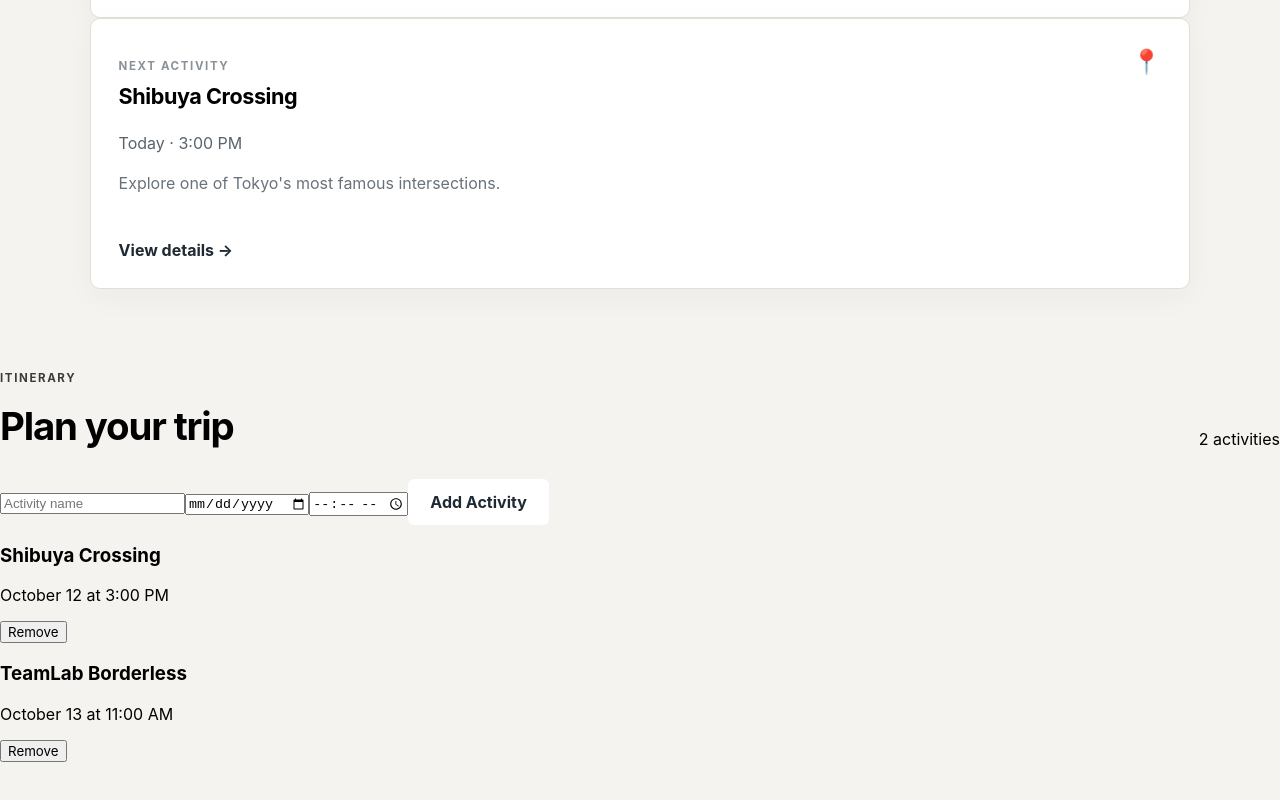
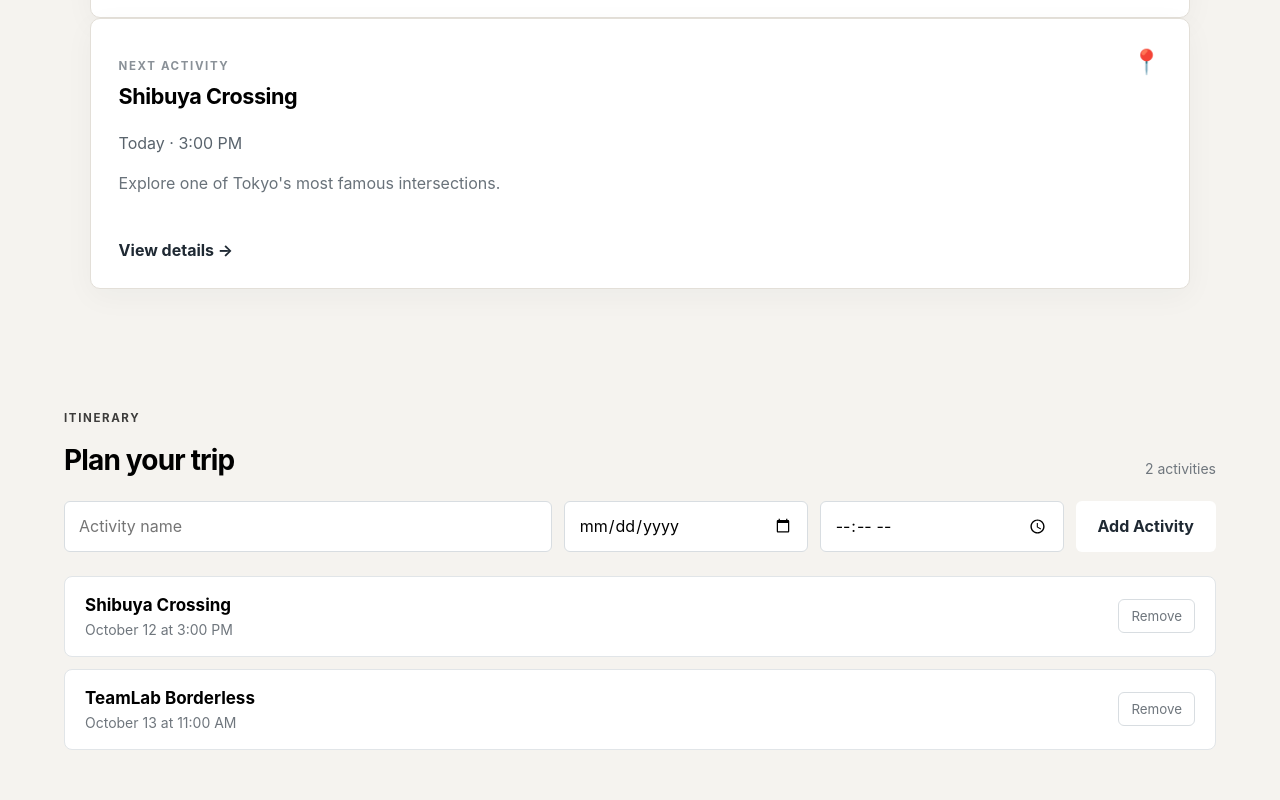
Before and after one commit to MAXIMUS-TURBO/RoamReady, a React (Vite) app: page / in a window 1280 px wide. Shown: the part 1156-1956 px from the top of the page. Before the commit the page ends 1918 px from the top, so only its background shows below. Built offline with nearby package versions, Linux system fonts and the light colour scheme.

Commit message:
make the activities look good on different screen sizes.

```diff
--- a/src/App.css
+++ b/src/App.css
@@ -299,16 +299,6 @@
 
 /* Responsive */
 
-@media (max-width: 900px) {
-  .dashboard-grid {
-    grid-template-columns: 1fr;
-  }
-
-  .card {
-    min-height: auto;
-  }
-}
-
 @media (max-width: 650px) {
   .navbar {
     padding: 0 5%;
@@ -334,4 +324,123 @@
     align-items: start;
     flex-direction: column;
   }
+
+  .dashboard-grid {
+    grid-template-columns: 1fr;
+  }
+
+  .card {
+    min-height: auto;
+  }
+  .planner-form {
+  grid-template-columns: 1fr;
 }
+
+.section-heading {
+  align-items: flex-start;
+  gap: 8px;
+  flex-direction: column;
+}
+
+.itinerary-item {
+  align-items: flex-start;
+  gap: 16px;
+}
+}
+
+
+.trip-planner {
+  max-width: 1200px;
+  margin: 0 auto;
+  padding: 40px 24px 60px;
+}
+
+.section-heading {
+  display: flex;
+  justify-content: space-between;
+  align-items: flex-end;
+  margin-bottom: 24px;
+}
+
+.section-heading h2 {
+  margin: 4px 0 0;
+  font-size: 28px;
+}
+
+.section-heading > span {
+  color: #6f767d;
+  font-size: 14px;
+}
+
+.planner-form {
+  display: grid;
+  grid-template-columns: 2fr 1fr 1fr auto;
+  gap: 12px;
+  margin-bottom: 24px;
+}
+
+.planner-form input {
+  padding: 13px 14px;
+  border: 1px solid #d8dde1;
+  border-radius: 6px;
+  font: inherit;
+  background: white;
+}
+
+.planner-form input:focus {
+  outline: 2px solid #1f6f8b;
+  border-color: transparent;
+}
+
+.planner-form .primary-button {
+  margin: 0;
+}
+
+.itinerary-list {
+  display: flex;
+  flex-direction: column;
+  gap: 12px;
+}
+
+.itinerary-item {
+  display: flex;
+  justify-content: space-between;
+  align-items: center;
+  padding: 18px 20px;
+  background: white;
+  border: 1px solid #e1e5e8;
+  border-radius: 8px;
+}
+
+.itinerary-item h3 {
+  margin: 0 0 6px;
+  font-size: 17px;
+}
+
+.itinerary-item p {
+  margin: 0;
+  color: #6f767d;
+  font-size: 14px;
+}
+
+.remove-button {
+  padding: 8px 12px;
+  border: 1px solid #d8dde1;
+  border-radius: 6px;
+  background: white;
+  color: #6f767d;
+  cursor: pointer;
+}
+
+.remove-button:hover {
+  background: #f5f6f7;
+}
+
+.empty-state {
+  padding: 30px;
+  text-align: center;
+  color: #6f767d;
+  background: white;
+  border: 1px dashed #d8dde1;
+  border-radius: 8px;
+}
```
